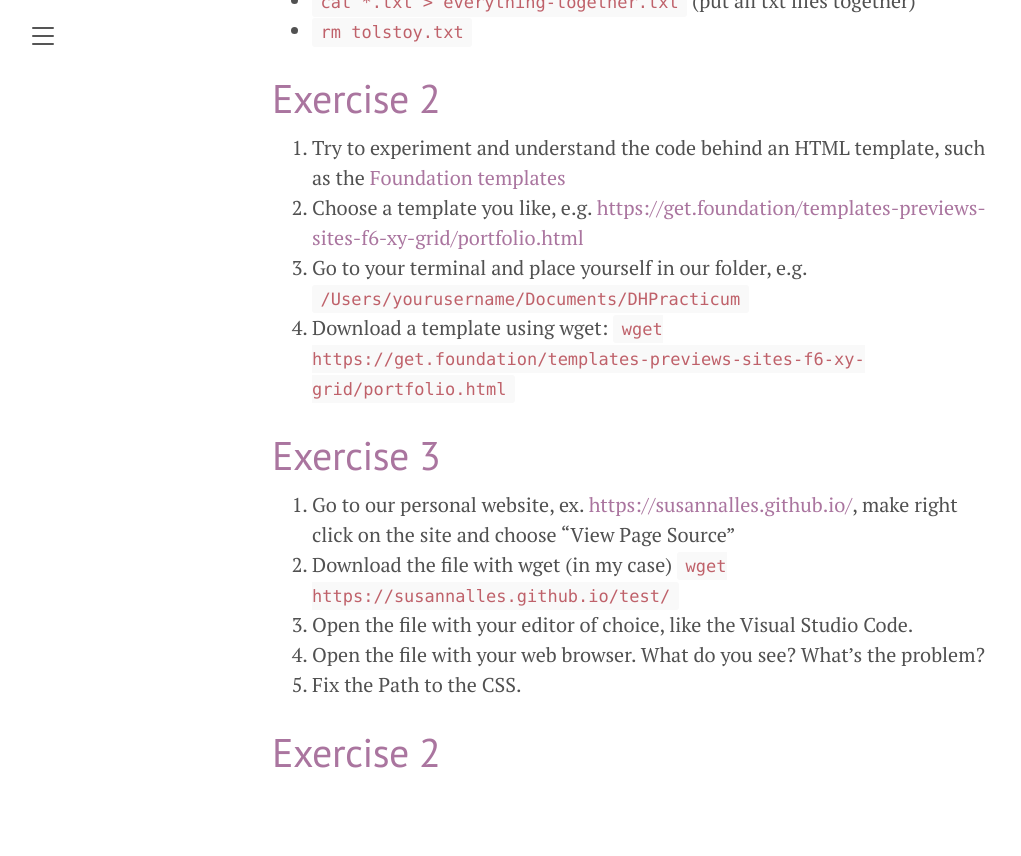
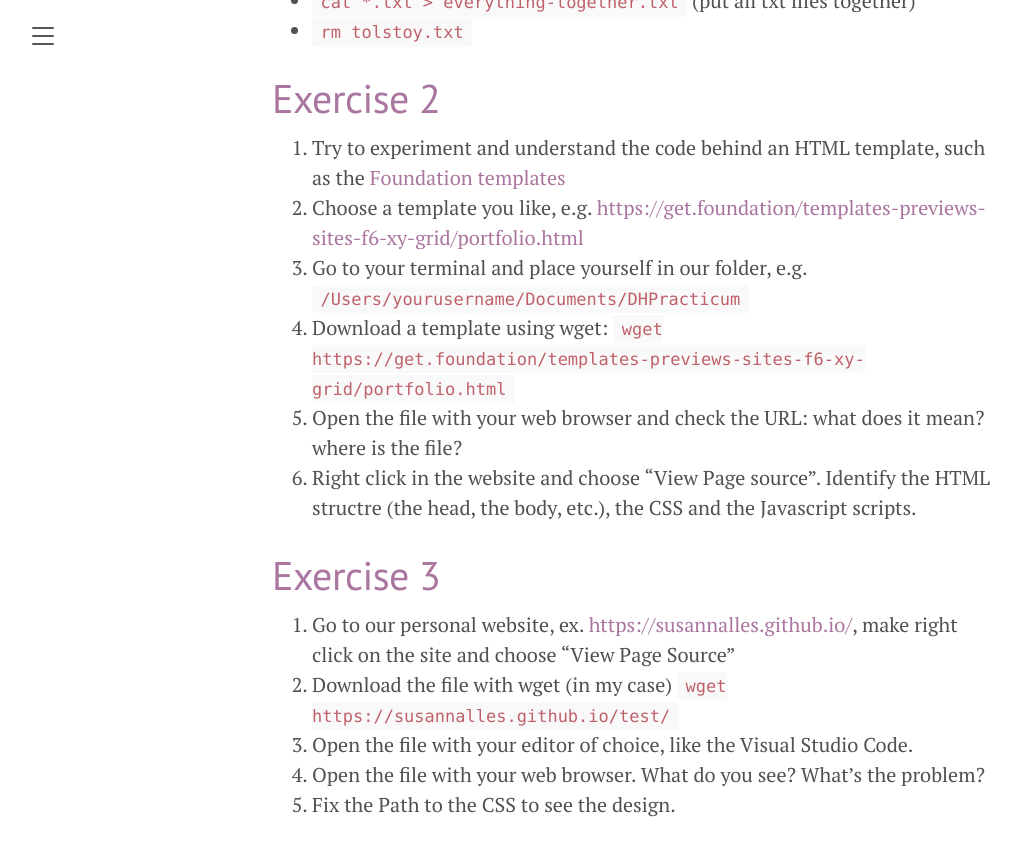
Before and after one commit to susannalles/DHPracticum_Spring23, a Jekyll site: the page built from exercises/3.Feb_2_2023.md, in a window 1280 px wide and 900 px high, scrolled down 2670 px. Shown: the top 856 px of the window, without its empty margins (8-1029 px from the left). Built offline with Jekyll 4.4.1, drawn with Linux system fonts in a browser that asks for light colours.

Commit message:
Update 3.Feb_2_2023.md

```diff
--- a/exercises/3.Feb_2_2023.md
+++ b/exercises/3.Feb_2_2023.md
@@ -73,8 +73,8 @@ Bash. Please migrate to the following command:
 2. Choose a template you like, e.g. <https://get.foundation/templates-previews-sites-f6-xy-grid/portfolio.html>
 3. Go to your terminal and place yourself in our folder, e.g. `/Users/yourusername/Documents/DHPracticum`
 4. Download a template using wget: `wget https://get.foundation/templates-previews-sites-f6-xy-grid/portfolio.html`
-
-
+5. Open the file with your web browser and check the URL: what does it mean? where is the file?
+6. Right click in the website and choose "View Page source". Identify the HTML structre (the head, the body, etc.), the CSS and the Javascript scripts.
 
 # Exercise 3
 
@@ -82,6 +82,4 @@ Bash. Please migrate to the following command:
   2. Download the file with wget (in my case) `wget https://susannalles.github.io/test/`
   3. Open the file with your editor of choice, like the Visual Studio Code.
   4. Open the file with your web browser. What do you see? What's the problem?
-  5. Fix the Path to the CSS.
-
-# Exercise 2
+  5. Fix the Path to the CSS to see the design.
```
